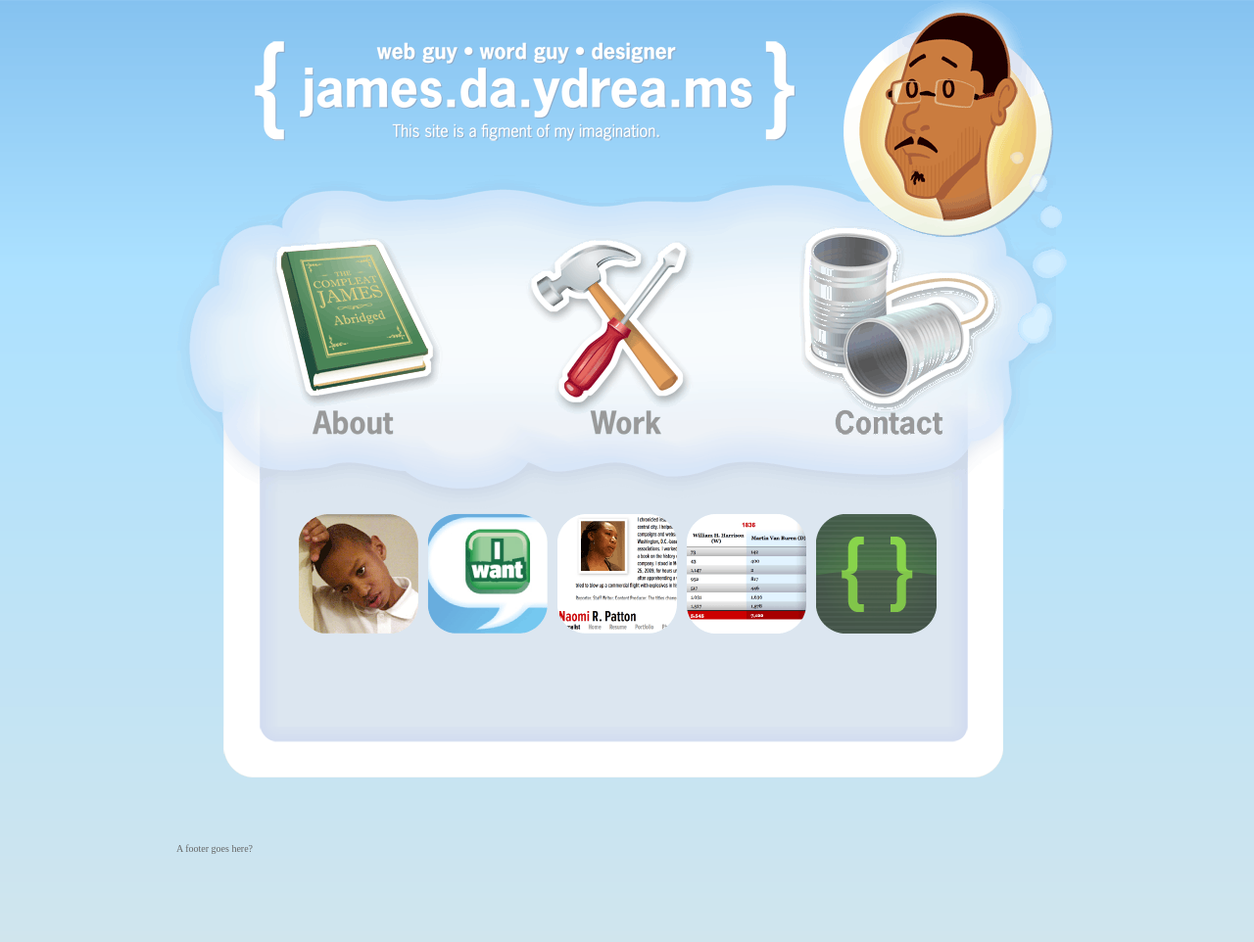
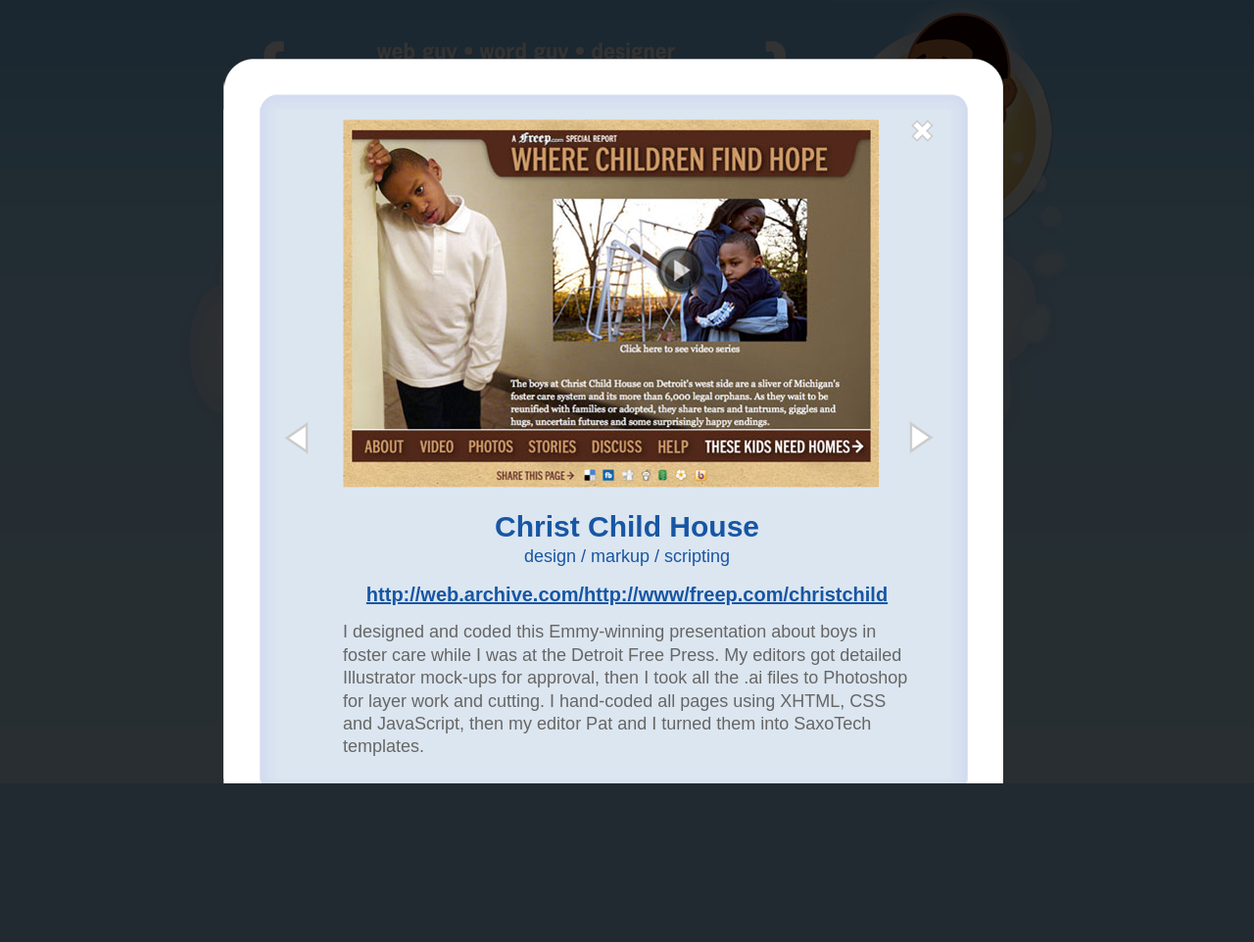
Before and after one commit to parisminton/james.da.ydrea.ms, a PHP site: page / in a window 1280 px wide; the page is wider, and only the part inside the window is pictured. Shown: that part at 98% size. After the commit the page ends 800 px from the top of that part, so only its background shows below. Run offline with PHP 8.4, Linux system fonts and the light colour scheme; data that the repository does not hold is empty.

Commit message:
Finished all the static stuff for the Work section; streamlined the handling of work objects.
At this point, main.js is looking uglier than I'd prefer. But the site needs to go live soon. Once the site's up, priority one is cleaning up the logic.

  - The lightbox markup is sized and looks good in various browsers. It's designed to be created dynamically, so by next commit this code'll be removed from index. Made a few background images and buttons for this.

  - The lightbox overlay works, but I'll need to make it resize on window resize. Also important before launch.

  - Added the WorkObj() constructor to main.js. It associates an image, a URL, an element ID, short and long descriptions, and an announce() method to each work item.

  - Abstracted wrapSpan() into wrapElem(), using elementFactory() as a helper. It will now wrap any existing element into any new one you create. It also can accept a callback for processing your new element. To test this out,  I've also made displayNone(). Three guesses what it does.

```diff
--- a/c/color.css
+++ b/c/color.css
@@ -1,6 +1,6 @@
 body { background-color: #d7e2e6; }
 p { color: #666; }
-#welcome h2, #work h3, #work a, #work .shortdesc, #work-current-item, #work-current-shortdesc { color: #1756a4; }
+#welcome h2, #lightbox h3, #lightbox .shortdesc, #lightbox .link a, #work h3, #work a, #work .shortdesc, #work-current-item, #work-current-shortdesc { color: #1756a4; }
 #contact-name, #contact-email, #contact-msg { color: #fff; }
 #conf { color: #99b4cc; }
 #contact li a { color: #666; }
--- a/c/core.css
+++ b/c/core.css
@@ -1,5 +1,22 @@
 * { outline: none; }
 body { background: url(../a/bg_8bit.png) left top repeat-x; }
+
+#shade { position: absolute; background-color: #000; z-index: 20; }
+
+#lightbox { position: absolute; width: 920px; margin: 60px auto; background: url('../a/lightbox_top_8bit.png') 48px top no-repeat; z-index: 30; }
+#lightbox-top { width: 920px; height: 52px; margin: 0; background: url('../a/lightbox_top_8bit.png') 48px top no-repeat; }
+#lightbox-body { background: url('../a/shelf_bg_8bit.png') 48px top repeat-y; }
+#lightbox-copy { position: relative; width: 580px; margin: 0 auto; padding-bottom: 20px; }
+#lightbox img { margin: 10px auto 18px; }
+#lightbox h3 { text-align: center; }
+#lightbox .shortdesc { text-align: center; display: block; }
+#lightbox .link { text-align: center; margin: 14px auto; }
+#lightbox .longdesc { display: block; }
+#previous, #next { top: 370px; position: absolute; display: block; width: 27px; height: 34px; margin: 0px; text-indent: -9999px; cursor: pointer; }
+#previous { left: 110px; background: url('../a/lightbox_previous_8bit.png') left top no-repeat; }
+#next { left: 746px; background: url('../a/lightbox_next_8bit.png') left top no-repeat; }
+#close { position: absolute; display: block; width: 23px; height: 23px; top: 62px; left: 750px; margin: 0px; text-indent: -9999px; background: url('../a/lightbox_close_8bit.png'); cursor: pointer; }
+#lightbox-bottom { width: 920px; height: 52px; margin: 0; background: url('../a/lightbox_bottom_8bit.png') 48px top no-repeat; }
 
 #wrap { position: relative; width: 920px; margin: 0 auto; }
 
@@ -30,18 +47,17 @@
 #about { display: none; }
 
 /* #work { display: none; } */
-#work img { visibility: hidden; }
 #work h3 { text-align: center; display: none; }
-#work .work-thumbnail { display: block; width: 132px; height: 132px; cursor:pointer; float: left; }
-#work #thumb-christchild { background: url('../a/thumb_christchild_sprite_8bit.png') left top no-repeat; }
-#work #thumb-spubble { background: url('../a/thumb_spubble_sprite_8bit.png') left top no-repeat; }
-#work #thumb-naomi { background: url('../a/thumb_naomi_sprite_8bit.png') left top no-repeat; }
-#work #thumb-histvotes { background: url('../a/thumb_histvotes_sprite_8bit.png') left top no-repeat; }
-#work #thumb-code { background: url('../a/thumb_code_sprite_8bit.png') left top no-repeat; }
-#work .shortdesc { text-align: center; display: none; }
-#work .longdesc { display: none; }
-#work #work-current-item { text-align: center; padding-top: 20px; margin: 0; clear: both; }
-#work #work-current-shortdesc { text-align: center }
+.work-thumbnail { display: block; width: 132px; height: 132px; cursor:pointer; float: left; }
+#thumb-christchild { background: url('../a/thumb_christchild_sprite_8bit.png') left top no-repeat; }
+#thumb-spubble { background: url('../a/thumb_spubble_sprite_8bit.png') left top no-repeat; }
+#thumb-naomi { background: url('../a/thumb_naomi_sprite_8bit.png') left top no-repeat; }
+#thumb-histvotes { background: url('../a/thumb_histvotes_sprite_8bit.png') left top no-repeat; }
+#thumb-code { background: url('../a/thumb_code_sprite_8bit.png') left top no-repeat; }
+.shortdesc { text-align: center; display: none; }
+.longdesc { display: none; }
+#work-current-item { text-align: center; padding-top: 20px; margin: 0; clear: both; }
+#work-current-shortdesc { text-align: center }
 /* #work #christchild { position: absolute; } */
 
 
--- a/c/fonts.css
+++ b/c/fonts.css
@@ -5,6 +5,11 @@
 /* ### global ### */
 #welcome h2 { font-family:'News Gothic Std', Arial, Helvetica; font-size: 3.4em; font-weight: bold; }
 #welcome p { font-family: 'News Gothic Std', Arial, Helvetica; font-size: 2.4em; line-height: 1.2em; }
+#lightbox p { font-family: 'News Gothic Std', Arial, Helvetica; font-size: 2.2em; line-height: 1.3em; }
+#lightbox h3 { font-family: 'News Gothic Std', Arial, Helvetica; font-size: 3.0em; font-weight: bold; line-height: 1.3em; }
+#lightbox .shortdesc { font-size: 1.8em; }
+#lightbox .link { font-size: 2.0em; font-weight: bold; }
+#lightbox .longdesc { font-size: 1.8em; }
 #about p { font-family: 'News Gothic Std', Arial, Helvetica; font-size: 2.2em; line-height: 1.3em; }
 #work p { font-family: 'News Gothic Std', Arial, Helvetica; font-size: 2.2em; line-height: 1.3em; }
 #work h3 { font-family: 'News Gothic Std', Arial, Helvetica; font-size: 3.0em; font-weight: bold; line-height: 1.3em; }
--- a/index.php
+++ b/index.php
@@ -35,7 +35,7 @@
         $message = Swift_Message::newInstance()
           ->setSubject("A message from {$clean_name} via james.da.ydrea.ms")
           ->setFrom(array($clean_email => $clean_name))
-          ->setTo(array('me@myemail.com' => 'James'))
+          ->setTo(array('me@.myemail.com' => 'James'))
           ->setBody($clean_msg, 'text/html')
           ->addPart($clean_msg, 'text/html')
           ;
@@ -81,7 +81,24 @@
   </head>
 
   <body id="home">
+    <div id="shade"></div>
     <div id="wrap">
+      <div id="lightbox">
+        <div id="lightbox-top"></div>
+        <div id="lightbox-body">
+          <div id="lightbox-copy">
+            <img src="a/christchild.jpg" alt="Alternate text goes here." />
+            <h3>Christ Child House</h3>
+            <p class="shortdesc">design / markup / scripting</p>
+            <p class="link"><a href="http://web.archive.org/web/20090818101308/http://www.freep.com/christchild" target="_new">http://web.archive.com/http://www/freep.com/christchild</a></p>
+            <p class="longdesc">I designed and coded this Emmy-winning presentation about boys in foster care while I was at the Detroit Free Press. My editors got detailed Illustrator mock-ups for approval, then I took all the .ai files to Photoshop for layer work and cutting. I hand-coded all pages using XHTML, CSS and JavaScript, then my editor Pat and I turned them into SaxoTech templates.</p>
+          </div><!-- end #lightbox-copy -->
+        </div><!-- end #lightbox-body -->
+        <div id="lightbox-bottom"></div>
+        <p id="previous">Previous</p>
+        <p id="next">Next</p>
+        <p id="close">Close this window</p>
+      </div><!-- end #lightbox -->
       <!-- <img id="ref" src="a/reference_8bit.png" alt="Just a reference" width="921" height="522" /> -->
       <h1 id="mast">James Thomas is a Web developer and designer. He has more than a decade of experience building and maintaining digital content for news organizations.</h1>
       <img id="toon" src="a/james_logo_leadclouds_8bit.png" alt="Don't let James' stoic expression fool you... he's passionate about effective storytelling, handsome design and clean code." title="Don't let James' stoic expression fool you... he's passionate about effective storytelling, handsome design and clean code." width="252" height="360" />
--- a/j/main.js
+++ b/j/main.js
@@ -210,6 +210,64 @@
       form_msg : document.getElementById("contact-msg")
     },
 
+    // window calculations
+    viewport : {
+
+      // core code from http://www.quirksmode.org
+      getPageSize : function() {
+		  	var scroll_x,
+            scroll_y,
+            window_width,
+            window_height,
+            page_width,
+            page_height;
+		  	if (window.innerHeight && window.scrollMaxY) {
+		  		scroll_x = window.innerWidth + window.scrollMaxX;
+		  		scroll_y = window.innerHeight + window.scrollMaxY;
+		  	}
+		  	else if (document.body.scrollHeight > document.body.offsetHeight) {
+		  		scroll_x = document.body.scrollWidth;
+		  		scroll_y = document.body.scrollHeight;
+		  	}
+		  	else {
+		  		scroll_x = document.body.offsetWidth;
+		  		scroll_y = document.body.offsetHeight;
+		  	}
+
+		  	if (self.innerHeight) {
+		  		if (document.documentElement.clientWidth) {
+		  			window_width = document.documentElement.clientWidth;
+		  		}
+		  		else {
+		  			window_width = self.innerWidth;
+		  		}
+		  		window_height = self.innerHeight;
+		  	}
+		  	else if (document.documentElement && document.documentElement.clientHeight) {
+		  		window_width = document.documentElement.clientWidth;
+		  		window_height = document.documentElement.clientHeight;
+		  	}
+		  	else if (document.body) {
+		  		window_width = document.body.clientWidth;
+		  		window_height = document.body.clientHeight;
+		  	}
+		  	if (scroll_y < window_height) {
+		  		page_height = window_height;
+		  	}
+		  	else {
+		  		page_height = scroll_y;
+		  	}
+
+		  	if (scroll_x < window_width) {
+		  		page_width = scroll_x;
+		  	}
+		  	else {
+		  		page_width = window_width;
+		  	}
+		  	return [page_width, page_height, window_width, window_height];
+		  }
+		},
+
     // form processing
     forms : {
       swapCheckbox: function (elem) {
@@ -336,40 +394,79 @@
   };
 
   var work = {
-    christchild : {
-      title : "Christ Child House",
-      img : document.getElementById("img-christchild"),
-      link : "http://web.archive.org/web/20090818101308/http://www.freep.com/christchild",
-      sd : "design / markup / scripting"
-    },
-    spubble : {
-      title : "Spubble Lite",
-      img : document.getElementById("img-spubble"),
-      link : "http://itunes.apple.com/us/app/spubble-lite/id408355153?mt=8",
-      sd : "design"
-    },
-    naomi : {
-      title : "naomirpatton.com",
-      img : document.getElementById("img-naomi"),
-      link : "http://www.naomirpatton.com",
-      sd : "design / markup / scripting"
-    },
-    histvotes : {
-      title : "SE Michigan's presidential votes",
-      img : document.getElementById("img-histvotes"),
-      link : "http://james.da.ydrea.ms",
-      sd : "design / markup / scripting"
-    },
-    code : {
-      title : "My GitHub repositories",
-      img : document.getElementById("img-code"),
-      link : "https://github.com/parisminton",
-      sd : "miscellaneous code"
+    christchild : new WorkObj (
+      "Christ Child House",
+      document.getElementById("img-christchild"),
+      "thumb-christchild",
+      "http://web.archive.org/web/20090818101308/http://www.freep.com/christchild",
+      "design / markup / scripting",
+      ["I designed and coded this Emmy-winning presentation about boys in foster care while I was at the Detroit Free Press. My editors got detailed Illustrator mock-ups for approval, then I took all the .ai files to Photoshop for layer work and cutting. I hand-coded all pages using XHTML, CSS and JavaScript, then my editor Pat and I turned them into SaxoTech templates."]
+    ),
+    spubble : new WorkObj (
+      "Spubble Lite",
+      document.getElementById("img-spubble"),
+      "thumb-spubble",
+      "http://itunes.apple.com/us/app/spubble-lite/id408355153?mt=8",
+      "design",
+      [
+        "As part of a University of Michigan 48-hour hackathon, I created most of the interface elements and several icons for this mobile app designed to help autistic kids learn and communicate. I created everything in Illustrator, then brought the vectors to Photoshop for resizing, cutting and layer work. I worked with the coding team side-by-side and virtually in a shared repository.",
+        "That weekend, I got to work with Wacom\'s draw-directly-on-screen-Cintiq display. Thanks, U-M, and thanks to Dan Fessahazion for letting us crash in Design Lab One."
+      ]
+    ),
+    naomi : new WorkObj (
+      "naomirpatton.com",
+      document.getElementById("img-naomi"),
+      "thumb-naomi",
+      "http://www.naomirpatton.com",
+      "design / markup / scripting",
+      ["This portfolio site for Detroit Free Press reporter Naomi R. Patton uses <a href=\"http://www.typekit.com\" target=\"_new\">Typekit</a> to serve fonts to browsers that support the @font-face declaration. It also uses the jQuery lightbox library."]
+    ),
+    histvotes : new WorkObj (
+      "SE Michigan's presidential votes",
+      document.getElementById("img-histvotes"),
+      "thumb-histvotes",
+      "http://james.da.ydrea.ms/histvotes",
+      "design / markup / scripting",
+      [
+        "This is a huge stats table that uses a slider animation for easier viewing.",
+        "It was to be a project for the Detroit Free Press Web site during the 2008 presidential election, but was shelved when we needed to shift gears to accomodate an even bigger election package from Gannett, our parent company.",
+        "I ended up using an improved version of this slider script in the Christ Child House project later that year."
+      ]
+    ),
+    code : new WorkObj (
+      "My GitHub repositories",
+      document.getElementById("img-code"),
+      "thumb-code",
+      "https://github.com/parisminton",
+      "miscellaneous code",
+      ["Here's where I store my code, and where you can peek under the hood of much of my stuff."]
+    )
+  };
+
+  function WorkObj(title, img, thumb_id, link, sd, ld) {
+    if (!(this instanceof WorkObj)) {
+      return new WorkObj(title, img, thumb_id, link, sd, ld);
+    }
+    this.title = title;
+    this.img = img;
+    this.thumb_id = thumb_id;
+    this.link = link;
+    this.sd = sd;
+    this.ld = ld;
+  }
+  WorkObj.prototype.announce = function (evt) {
+    var ev = bW.evts.identify(evt),
+        item = document.getElementById("work-current-item"),
+        sd = document.getElementById("work-current-shortdesc");
+    if (ev.type == "mouseover") {
+      item.innerHTML = this.title;
+      sd.innerHTML = this.sd;
+    }
+    if (ev.type == "mouseout") {
+      item.innerHTML = "";
+      sd.innerHTML = "";
     }
   };
-
-
-
 
   // page operations
   function batchAddChildren(container) {
@@ -441,14 +538,65 @@
     }
   };
 
-  wrapSpan(work.christchild.img, "thumb-christchild");
-  wrapSpan(work.spubble.img, "thumb-spubble");
-  wrapSpan(work.naomi.img, "thumb-naomi");
-  wrapSpan(work.histvotes.img, "thumb-histvotes");
-  wrapSpan(work.code.img, "thumb-code");
+  function testCallback(callback) {
+    if (typeof callback === "function") {
+      return true;
+    }
+    else {
+      return false;
+    }
+  };
+
+  function displayNone(elem) {
+    elem.style.display = "none";
+  }
+
+  function wrapElem(inner, outer, callback) {
+    if (inner) {
+      var out = elementFactory(outer)[0],
+          clone = inner.cloneNode(true),
+          test = testCallback(callback);
+      if (test) {
+        callback(clone);
+      }
+      out.appendChild(clone);
+      inner.parentNode.replaceChild(out, inner);
+    }
+  };
+
+  for (key in work) {
+    wrapElem(work[key].img, { span : ["id", "thumb-" + key, "className", "work-thumbnail"] }, displayNone);
+  }
+
+  function batchAddListeners() {
+    for (key in work) {
+      bW.evts.listenFor(document.getElementById(work[key].thumb_id), "mouseover", announce, true);
+      bW.evts.listenFor(document.getElementById(work[key].thumb_id), "mouseout", announce, true);
+      bW.evts.listenFor(document.getElementById(work[key].thumb_id), "mouseover", bW.imgswaps.toggleSprite, false, thumb_coords);
+      bW.evts.listenFor(document.getElementById(work[key].thumb_id), "mouseout", bW.imgswaps.toggleSprite, false, thumb_coords);
+    }
+  }
+/*
+  wrapElem(document.getElementById("wrap"), { div : ["id", "shade"] });
+*/
+  batchAddListeners();
+
+  var the_shade = document.getElementById("shade");
+
+  the_shade.style.display = "block";
+  the_shade.style.position = "fixed";
+  the_shade.style.opacity = "0.8";
+  the_shade.style.width = bW.viewport.getPageSize()[0] + "px";
+  the_shade.style.height = bW.viewport.getPageSize()[1] + "px";
+
+  var home = document.getElementById("home");
+  home.style.position = "relative";
+  var rect = home.getBoundingClientRect();
+
+  alert(rect.height);
 
   function announce(evt) {
-    var ev = bW.evts.identify(evt),
+   var ev = bW.evts.identify(evt),
         item = document.getElementById("work-current-item"),
         sd = document.getElementById("work-current-shortdesc");
     if (ev.type == "mouseover") {
```
Also changed, not shown: a/lightbox_bottom_8bit.png (added), a/lightbox_close_8bit.png (added), a/lightbox_next_8bit.png (added), a/lightbox_previous_8bit.png (added), a/lightbox_top_8bit.png (added).
